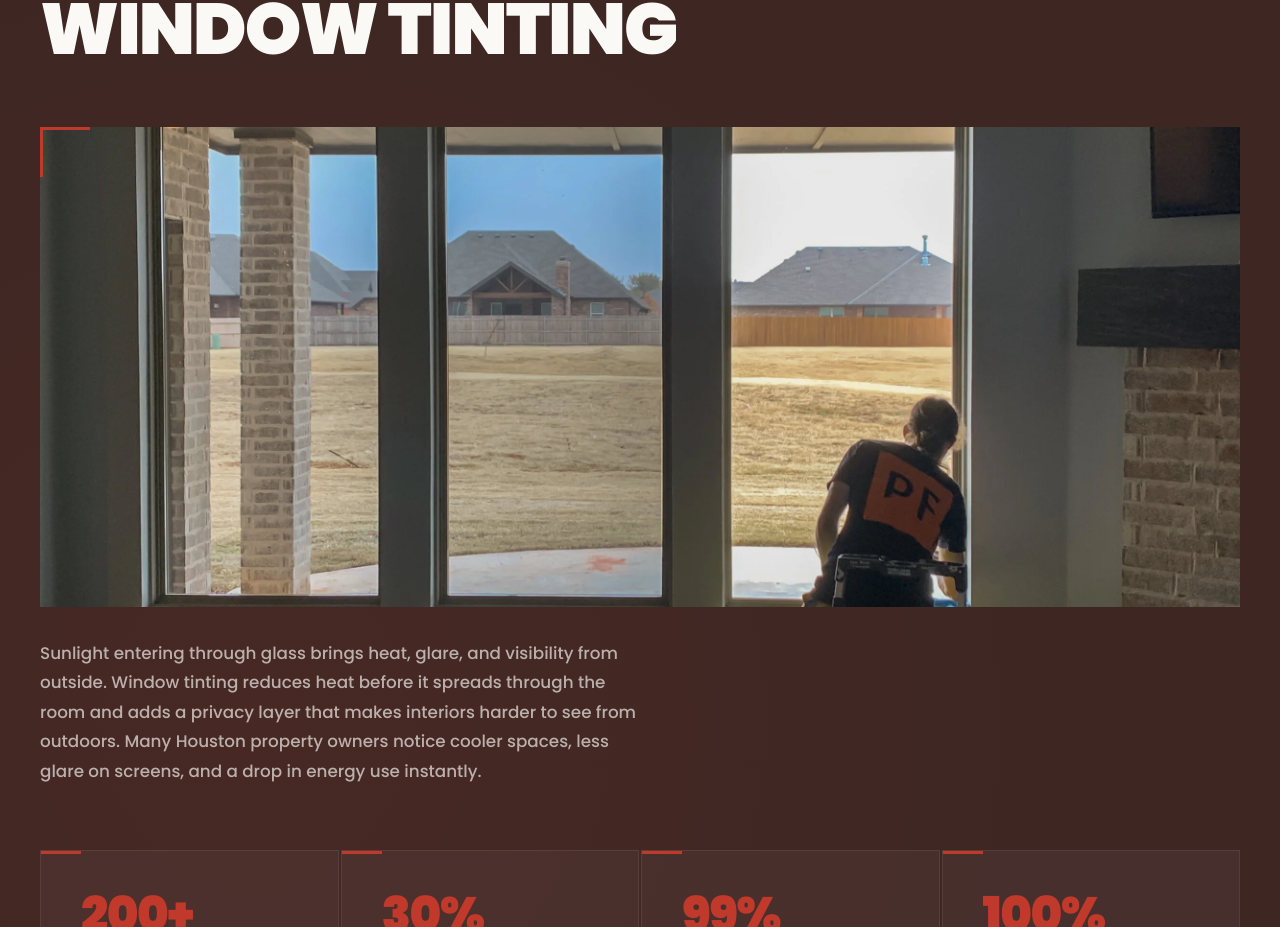
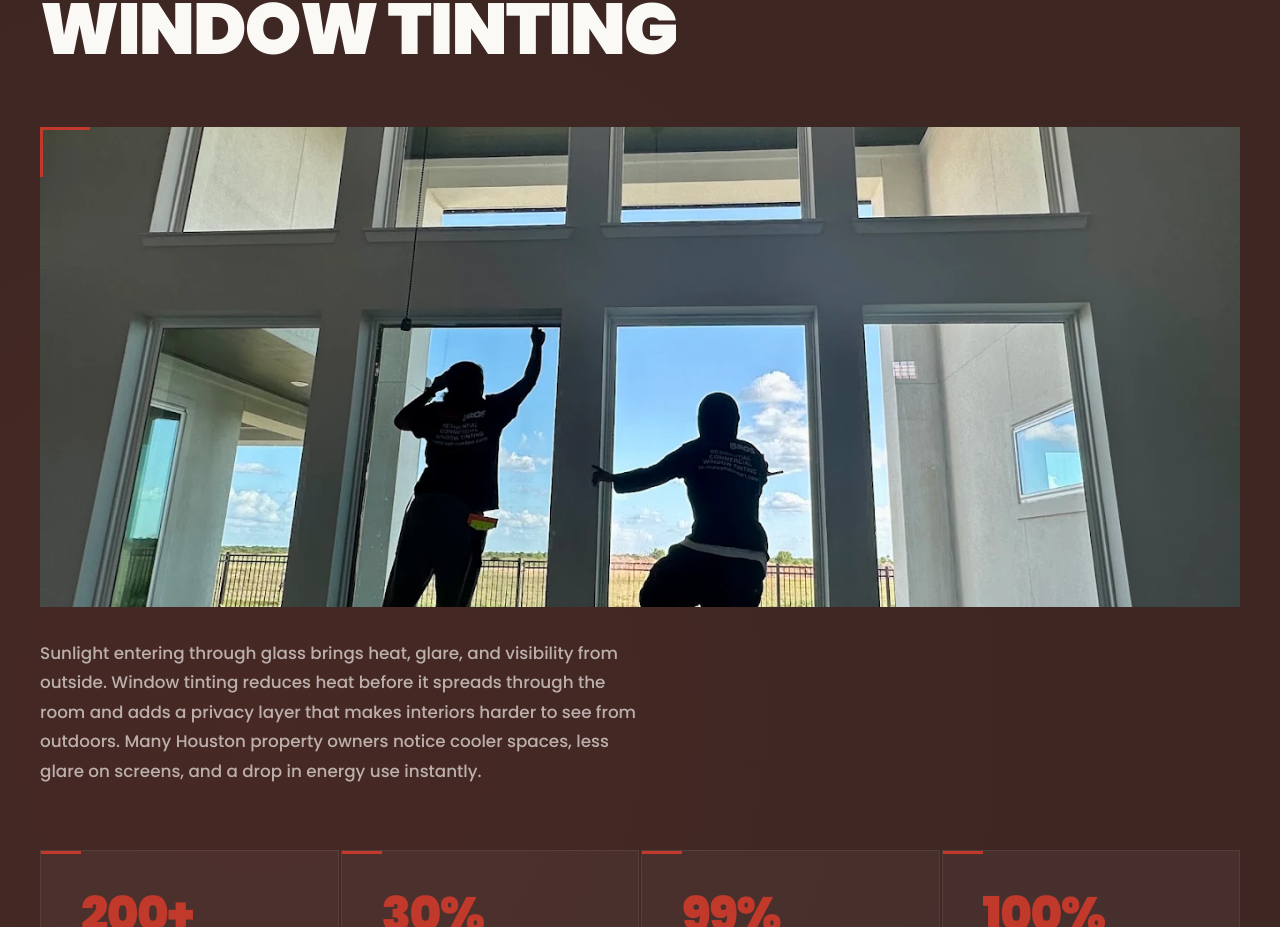
Before and after one commit to oabu2024/tint-site, a Next.js app: page / in a window 1280 px wide. Shown: the part 1016-1943 px from the top of the page. Built offline with nearby package versions, Linux system fonts and the light colour scheme; no server answers.

Commit message:
Replace why houston image with new photo

```diff
--- a/components/WhyHouston.tsx
+++ b/components/WhyHouston.tsx
@@ -84,7 +84,7 @@ export default function WhyHouston() {
             }}
           >
             <Image
-              src="/homey.webp"
+              src="/why-houston-new.webp"
               alt="Modern home with window tinting"
               fill
               style={{ objectFit: "cover", objectPosition: "center" }}
```
Also changed, not shown: public/why-houston-new.webp (added).
